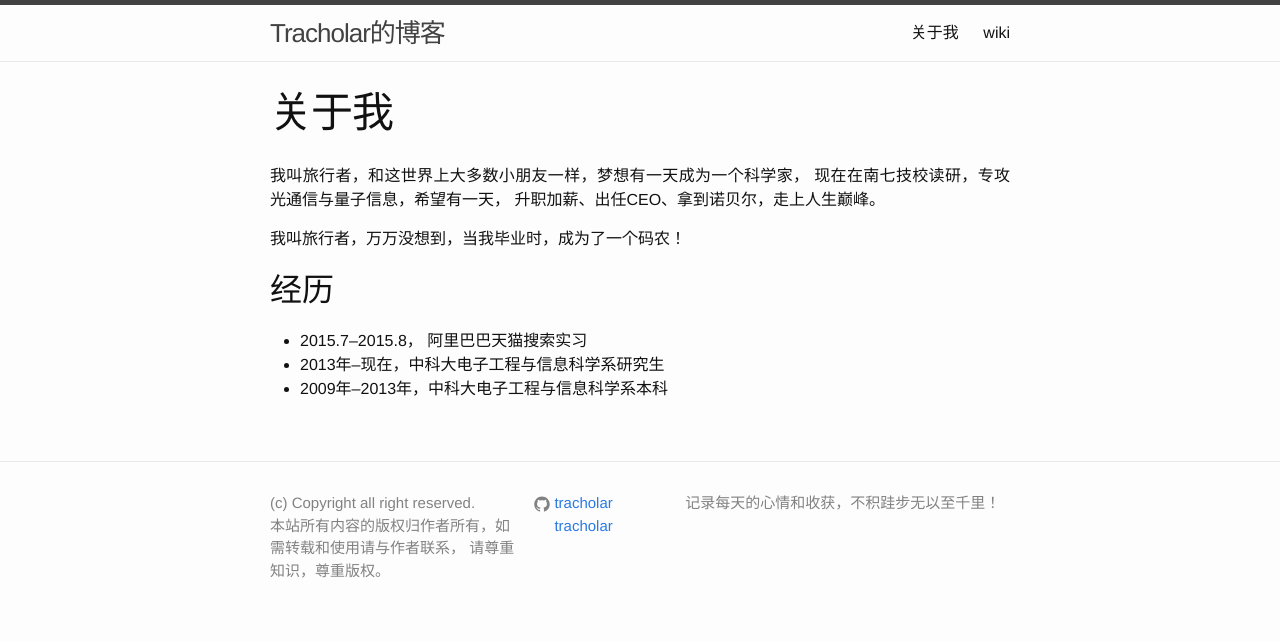
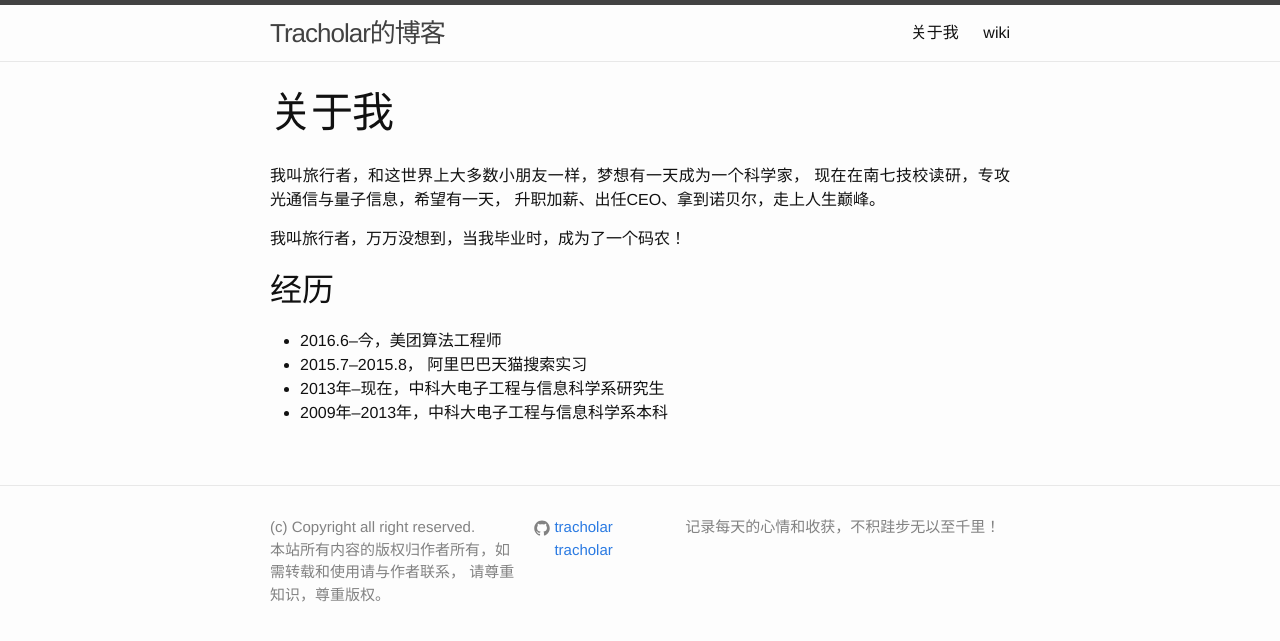
Before and after one commit to tracholar/tracholar.github.io, a Jekyll site: the page built from about.md, in a window 1280 px wide. Shown: the top 641 px of the page. Built offline with Jekyll 4.4.1, drawn with Linux system fonts in a browser that asks for light colours; comment, search, counter and statistics services are not loaded.

```diff
--- a/_includes/footer.html
+++ b/_includes/footer.html
@@ -50,5 +50,5 @@
     </div>
 
   </div>
-
 </footer>
+<script type="text/javascript" src="https://cdn.mathjax.org/mathjax/latest/MathJax.js?config=TeX-AMS-MML_HTMLorMML"></script>
--- a/_includes/head.html
+++ b/_includes/head.html
@@ -9,7 +9,6 @@
     <link rel="stylesheet" href="{{ "/css/main.css" | prepend: site.baseurl }}">
     <link rel="canonical" href="{{ page.url | replace:'index.html','' | prepend: site.baseurl | prepend: site.url }}">
 
-    <script type="text/javascript" src="https://cdn.mathjax.org/mathjax/latest/MathJax.js?config=TeX-AMS-MML_HTMLorMML"></script>
     <script>
       (function(i,s,o,g,r,a,m){i['GoogleAnalyticsObject']=r;i[r]=i[r]||function(){
       (i[r].q=i[r].q||[]).push(arguments)},i[r].l=1*new Date();a=s.createElement(o),
--- a/about.md
+++ b/about.md
@@ -11,6 +11,7 @@ permalink: /about/
 我叫旅行者，万万没想到，当我毕业时，成为了一个码农！
 
 ## 经历
+- 2016.6--今，美团算法工程师
 - 2015.7--2015.8， 阿里巴巴天猫搜索实习
 - 2013年--现在，中科大电子工程与信息科学系研究生
 - 2009年--2013年，中科大电子工程与信息科学系本科
```
